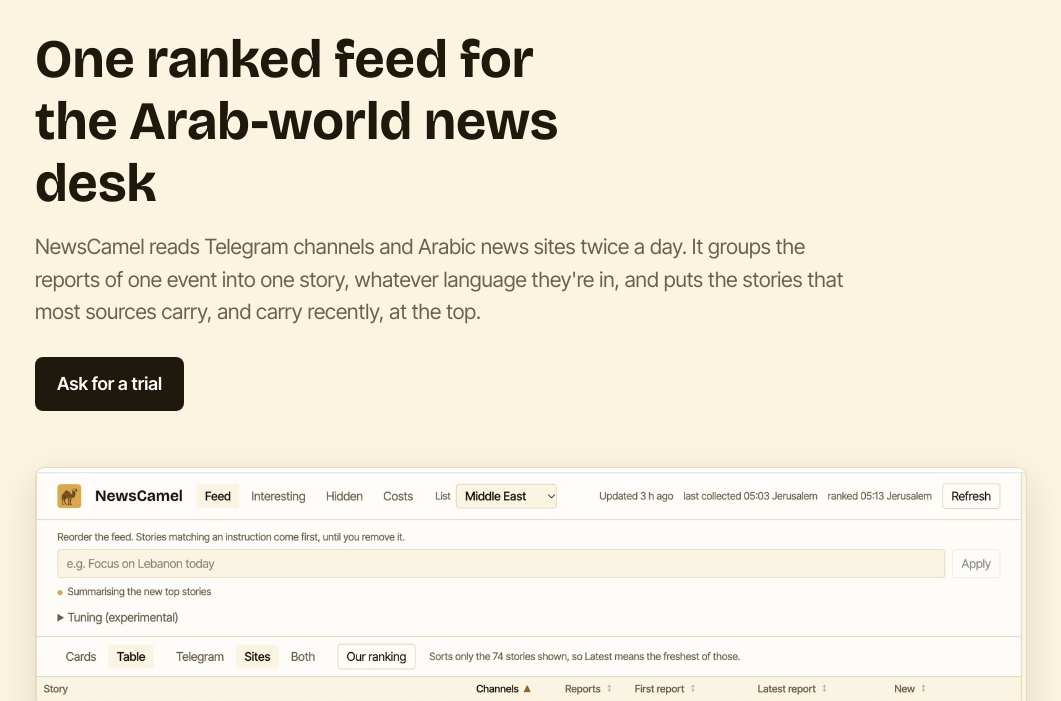
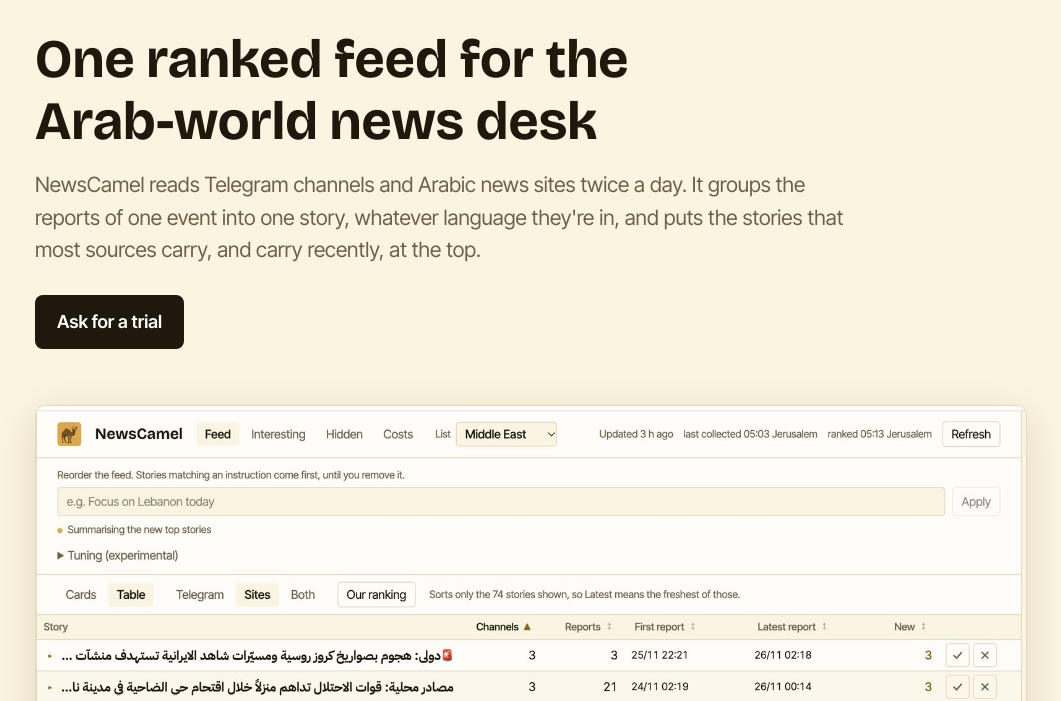
Before and after one commit to bgbg/newscamel-site, a plain HTML site: page index.html in a window 1280 px wide. Shown: the part 99-800 px from the top of the page, without its empty margins (109-1170 px from the left). Drawn offline with nearby package versions, Linux system fonts and the light colour scheme.

Commit message:
Wider headline

```diff
--- a/index.html
+++ b/index.html
@@ -21,7 +21,7 @@
   header img { width:40px; height:40px; border-radius:6px; }
   header b { font:700 22px "Bricolage Grotesque", system-ui, sans-serif; }
   h1, h2 { font-family:"Bricolage Grotesque", system-ui, sans-serif; line-height:1.15; }
-  h1 { font-size:clamp(34px, 5vw, 54px); margin:32px 0 16px; max-width:16ch; }
+  h1 { font-size:clamp(34px, 5vw, 54px); margin:32px 0 16px; max-width:20ch; }
   .lead { font-size:21px; color:var(--mute); max-width:40em; margin:0 0 28px; }
   .btn { display:inline-block; background:var(--ink); color:var(--card); text-decoration:none; padding:13px 22px; border-radius:8px; font-weight:600; }
   .btn:hover { background:var(--accent); }
```
